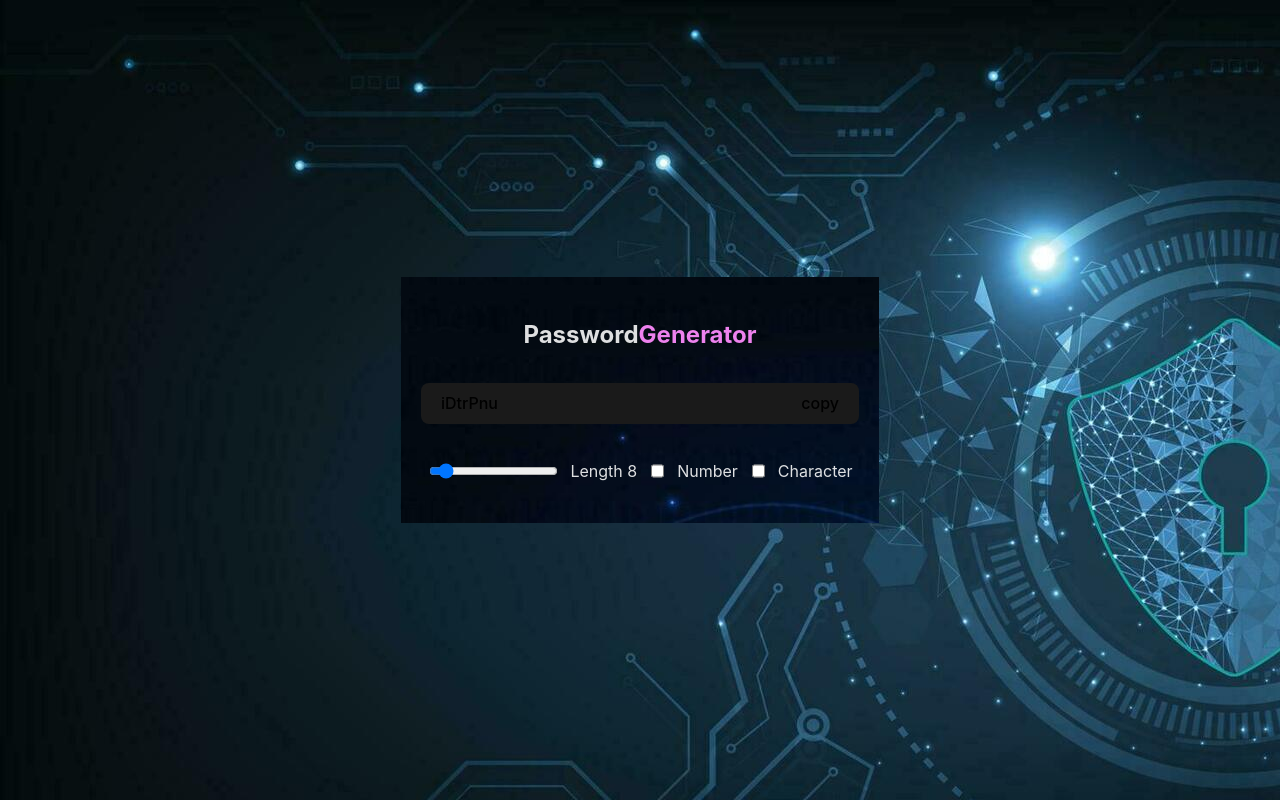
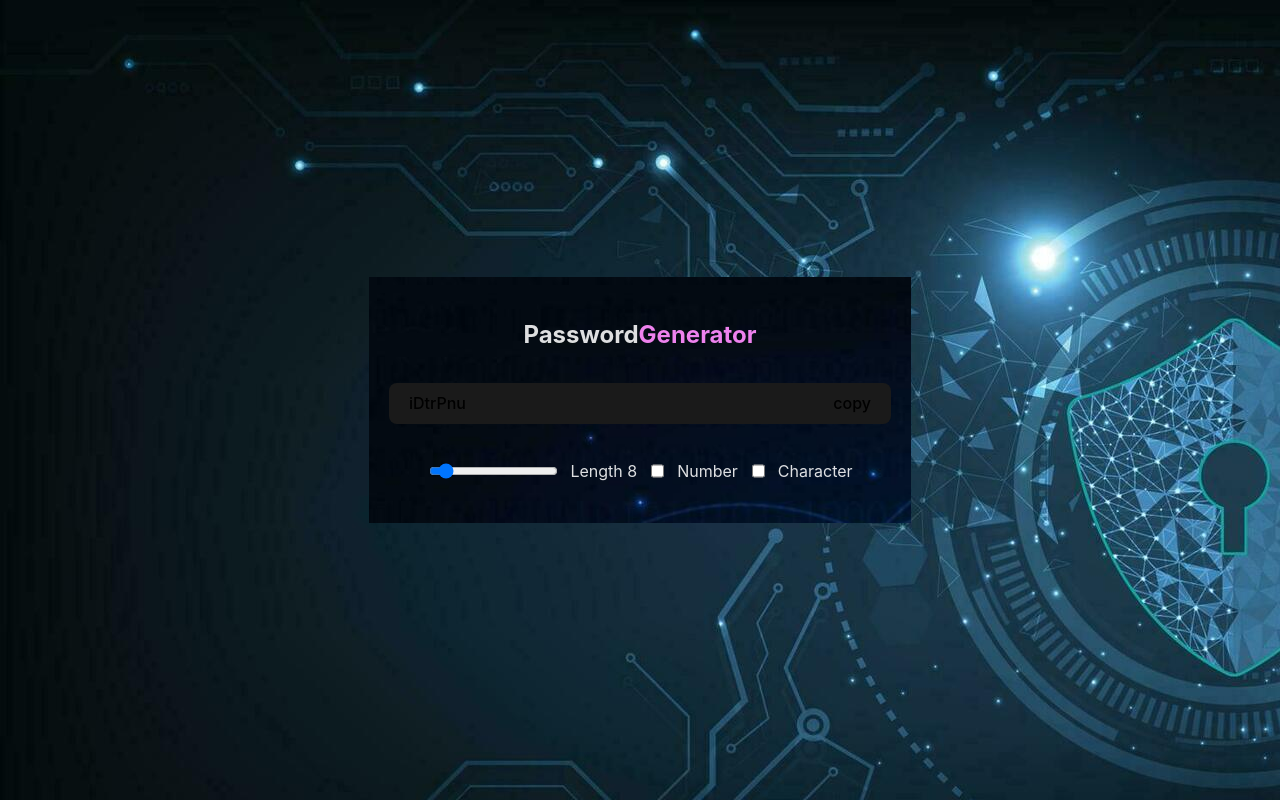
Before and after one commit to shivmSingh1/passwordGenerator, a React (Vite) app: page / in a window 1280 px wide. Built offline with nearby package versions, Linux system fonts and the light colour scheme.

Commit message:
modify input text length

```diff
--- a/src/App.css
+++ b/src/App.css
@@ -10,7 +10,7 @@
     flex-direction: column;
 }
 #inputText{
-    width: 25vw;
+    width: 30vw;
     border-radius: 8px 0px 0px 8px;
     border: 1px solid transparent;
     padding: 0.6em 1.2em;
```
